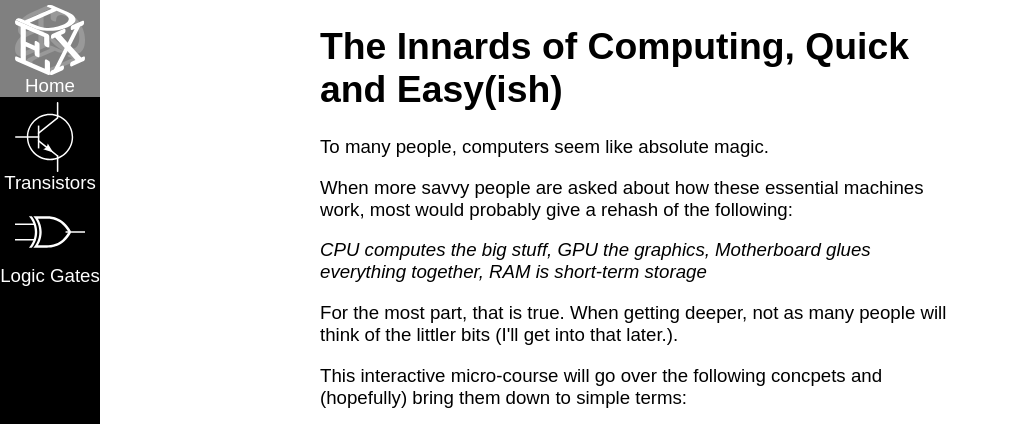
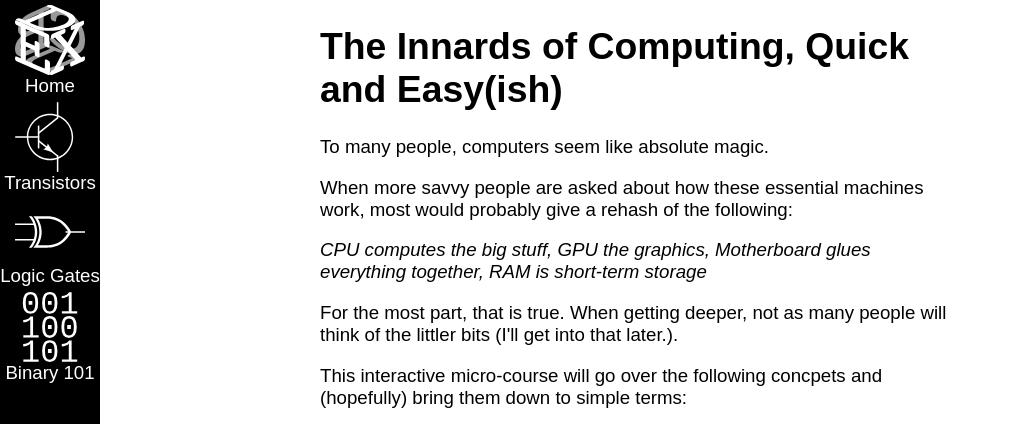
Before and after one commit to 266-750Balloons/stemcon2023, a plain HTML site: page index.html in a window 1280 px wide. Shown: the top 424 px of the page, without its empty margins (0-1009 px from the left). Drawn offline with Linux system fonts and the light colour scheme.

Commit message:
Create binary page

```diff
--- /dev/null
+++ b/binary101.html
@@ -0,0 +1,6 @@
+<!DOCTYPE html>
+<p>Under construction</p>
+
+
+<style>body{display: none;}</style>
+<script src="/src/main.js"></script>
--- a/src/html/common.html
+++ b/src/html/common.html
@@ -11,4 +11,8 @@
         <img src="/src/assets/xorgate.svg">
         Logic Gates
     </a>
+    <a href="/binary101.html" class="navbutton">
+        <img src="/src/assets/001100101.svg">
+        Binary 101
+    </a>
 </nav>
```
Also changed, not shown: src/assets/001100101.svg (added).
